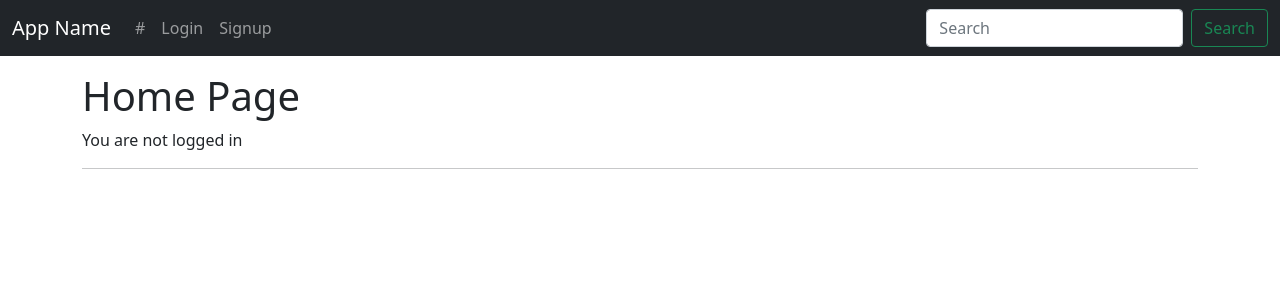
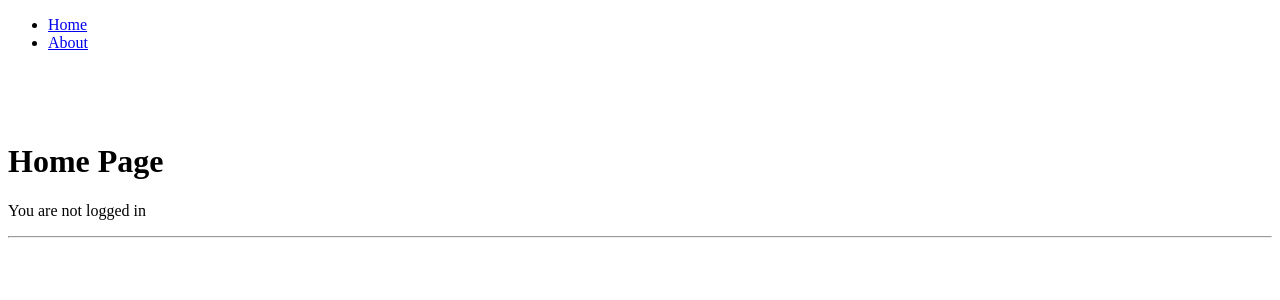
Before and after one commit to gusir22/team_destiny, a Django app: page / in a window 1280 px wide. Shown: the top 300 px of the page. Run offline with Django 4.2, Linux system fonts and the light colour scheme; parts of the project's set-up code (start-up, migrations or seed data) failed here and were passed over.

Commit message:
Creates base project

```diff
--- a/templates/_base.html
+++ b/templates/_base.html
@@ -5,53 +5,16 @@
 <head>
     <meta charset="utf-8">
     <title>{% block title %}App Name{% endblock title %}</title>
-    <!-- Bootstrap CSS -->
-    <link href="https://cdn.jsdelivr.net/npm/bootstrap@5.1.3/dist/css/bootstrap.min.css" rel="stylesheet" integrity="sha384-1BmE4kWBq78iYhFldvKuhfTAU6auU8tT94WrHftjDbrCEXSU1oBoqyl2QvZ6jIW3" crossorigin="anonymous">
 
     <!-- CSS -->
     <link rel="stylesheet" href="{% static 'css/base.css' %}">
 </head>
 <body>
-    <nav class="navbar navbar-expand-md navbar-dark fixed-top bg-dark">
-        <div class="container-fluid">
-            <a class="navbar-brand" href="{% url 'home' %}">App Name</a>
-            <button class="navbar-toggler" type="button" data-bs-toggle="collapse" data-bs-target="#navbarCollapse"
-                    aria-controls="navbarCollapse" aria-expanded="false" aria-label="Toggle navigation">
-                <span class="navbar-toggler-icon"></span>
-            </button>
-            <div class="collapse navbar-collapse" id="navbarCollapse">
-                <ul class="navbar-nav me-auto mb-2 mb-md-0">
-                    <li class="nav-item">
-                        <a class="nav-link" href="#">#</a>
-                    </li>
-                    {% if user.is_authenticated %}
-                        <li class="nav-item">
-                            <a class="nav-link" href="{% url 'account_logout' %}">Logout</a>
-                        </li>
-                    {% else %}
-                        <li class="nav-item">
-                            <a class="nav-link" href="{% url 'account_login' %}">Login</a>
-                        </li>
-                        <li class="nav-item">
-                            <a class="nav-link" href="{% url 'account_signup' %}">Signup</a>
-                        </li>
-                    {% endif %}
-                </ul>
-                <form class="d-flex" action="#" method="get">
-                    <input class="form-control me-2" type="search" name="q" placeholder="Search"
-                    aria-label="Search">
-                    <button class="btn btn-outline-success" type="submit">Search</button>
-                </form>
-            </div>
-        </div>
-    </nav>
+    {% include 'navbar.html' %}
     <div class="container">
         {% block content %}
         {% endblock content %}
     </div>
-    <!-- Bootstrap JavaScript -->
-    <script src="https://cdn.jsdelivr.net/npm/bootstrap@5.1.3/dist/js/bootstrap.bundle.min.js" integrity="sha384-ka7Sk0Gln4gmtz2MlQnikT1wXgYsOg+OMhuP+IlRH9sENBO0LRn5q+8nbTov4+1p" crossorigin="anonymous"></script>
-
     <!-- JavaScript -->
     <script src="{% static 'js/base.js' %}"></script>
 </body>
--- /dev/null
+++ b/templates/navbar.html
@@ -0,0 +1,8 @@
+<!-- templates/navbar.html -->
+{% load static %}
+<nav>
+    <ul>
+        <li><a href="#">Home</a></li>
+        <li><a href="#">About</a></li>
+    </ul>
+</nav>
```
Also changed, not shown: 7 other files.
